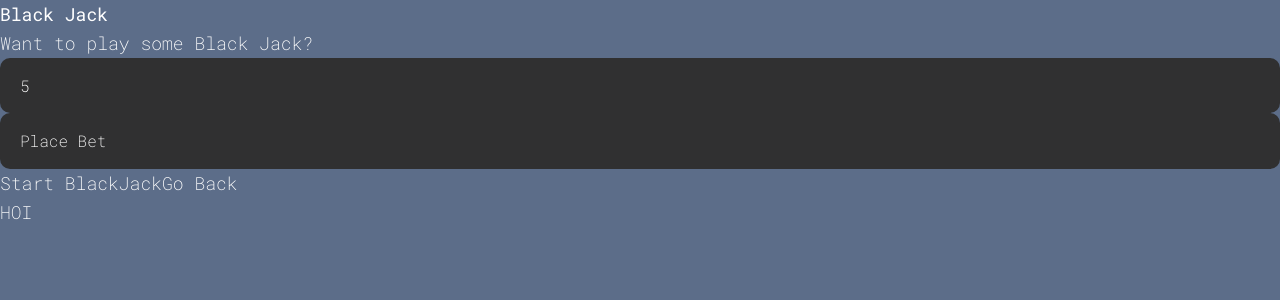
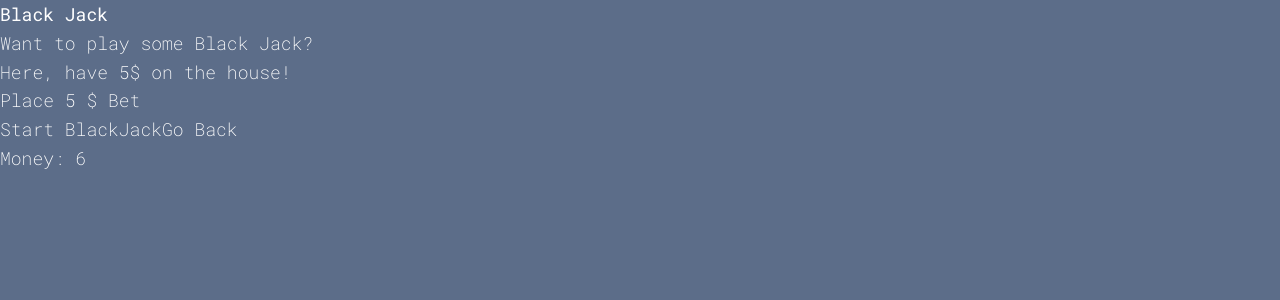
Before and after one commit to veiston/Ufotutkija-Pekka, a Flask app: page /blackjack in a window 1280 px wide. Shown: the top 300 px of the page. Run offline with Flask 3, Linux system fonts and the light colour scheme; tables that the repository leaves empty hold one stand-in row (values such as "Sample post"); some web fonts are replaced.

Commit message:
money handling

```diff
--- a/Source/static/js/blackjack.js
+++ b/Source/static/js/blackjack.js
@@ -14,6 +14,7 @@ const freeMoneyTxt = document.querySelector('#freeMoney');
 const startButton = document.querySelector('#startJack');
 const backButton = document.querySelector('#backButton');
 const playArea = document.querySelector("#playArea");
+const betValue = 5;
 
 const player = {score:0,hand:[]};
 const dealer = {score:0,hand:[]};
@@ -158,7 +159,7 @@ async function testaus(){
                 headers: {"Content-Type": "application/json"},
                 body: JSON.stringify({money}),
             });
-            if (!response.ok) throw new Error("Failed to update location");
+            if (!response.ok) throw new Error("Failed to update money");
         } catch (error) {
             console.error(error);
         }
@@ -236,8 +237,9 @@ function clear(){
   console.log(player);
 }
 
-function endCondition(){
+async function endCondition(){
   if((playerBust) || (playerStand && dealerStand)){
+    const playerInfo = await fetchPlayer();
     if((playerBust && dealerBust) || player.score === dealer.score){
       console.log('draw: you get your money back');
       hiddenCardReveal();
@@ -245,11 +247,15 @@ function endCondition(){
       return;
     } else if(dealerBust || (player.score>dealer.score && !playerBust)){
       console.log('you win! you get 2x your bet');
+      const newMoney = playerInfo.money+(betValue*2);
+      handleMoney(newMoney);
       hiddenCardReveal();
       clear();
       return;
     } else {
       console.log('you lose.');
+      const newMoney = playerInfo.money-betValue;
+      handleMoney(newMoney);
       hiddenCardReveal();
       clear();
       return;
@@ -303,6 +309,11 @@ function deal(){
 
 function startGame(){
   playArea.style = 'display: block';
+  playerHand.innerHTML = '';
+  playerScore.innerHTML = '';
+  dealerHand.innerHTML = '';
+  dealerScore.innerHTML = '';
+  //const betValue = 5;
   deck = createDeck();
   shuffle(deck);
   console.log(deck[1]);
@@ -348,4 +359,12 @@ async function freebie(){
 freebie();
 //startGame();
 //console.log(await loadPlayerData());
+
+
+function goBack(){
+  window.location.href = '/shop';
+  console.log('clicked');
+}
+
 startButton.addEventListener('click',startGame);
+backButton.addEventListener('click',goBack);
--- a/Source/templates/blackjack.html
+++ b/Source/templates/blackjack.html
@@ -33,18 +33,16 @@
 <div id="jackMessages">
     <div id="theMessage">Want to play some Black Jack?</div>
     <div id="freeMoney"></div>
-    <form name="bet">
-        <input type="number" id="betInput" min="5" value="5">
-        <input type="submit" id="betSubmit" value="Place Bet">
-    </form>
-    <div id="messagesButtons"><button id="startJack">Start BlackJack</button><button id="goBack">Go Back</button></div>
+        <!--<input type="number" id="betInput" min="5" value="5">-->
+        <button id="betSubmit">Place 5 $ Bet</button>
+    <div id="messagesButtons"><button id="startJack">Start BlackJack</button><button id="backButton">Go Back</button></div>
 </div>
 <p id="playerMoney">HOI</p>
 
     <div id="modalBox" class="modal" style="display: none">
       <div class="modal-content">
         <div id="modalBoxMessage">jkadui</div>
-        <div id="modalBoxButtons"><button>play</button><button id="backButton">back</button></div>
+        <div id="modalBoxButtons"><button>play</button><button >back</button></div>
       </div>
     </div>
 </body>
```
